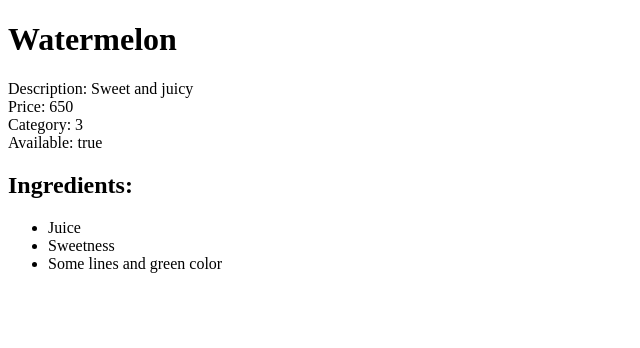
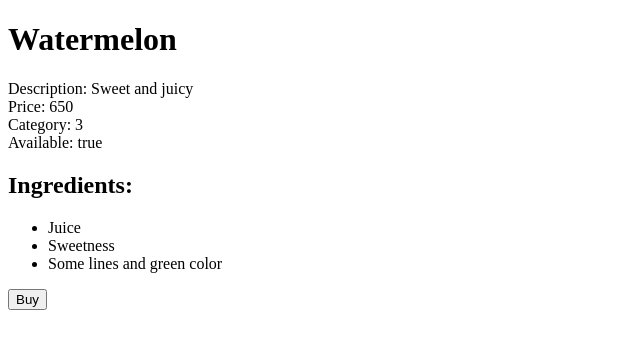
Before and after one commit to h1den/angular2, an Angular app in the folder shop/: page / in a window 1280 px wide. Shown: the top 348 px of the page, without its empty margins (0-640 px from the left). Built offline with nearby package versions, Linux system fonts and the light colour scheme.

Commit message:
Add 'Buy' button

```diff
--- a/shop/src/app/app.component.html
+++ b/shop/src/app/app.component.html
@@ -9,3 +9,10 @@
       {{ingredient}}
     </li>
 </ul>
+
+<button (click)="onBuy()">Buy</button>
+
+<div *ngIf="selectedProduct">
+  <h2>Basket</h2>
+  <div>{{selectedProduct.name}} added into bascket!</div>
+</div>
--- a/shop/src/app/app.component.ts
+++ b/shop/src/app/app.component.ts
@@ -33,4 +33,10 @@ export class AppComponent {
     'Sweetness',
     'Some lines and green color'
   ];
+
+  selectedProduct : Product;
+
+  onBuy(): void {
+    this.selectedProduct = this.product;
+  }
 }
```
